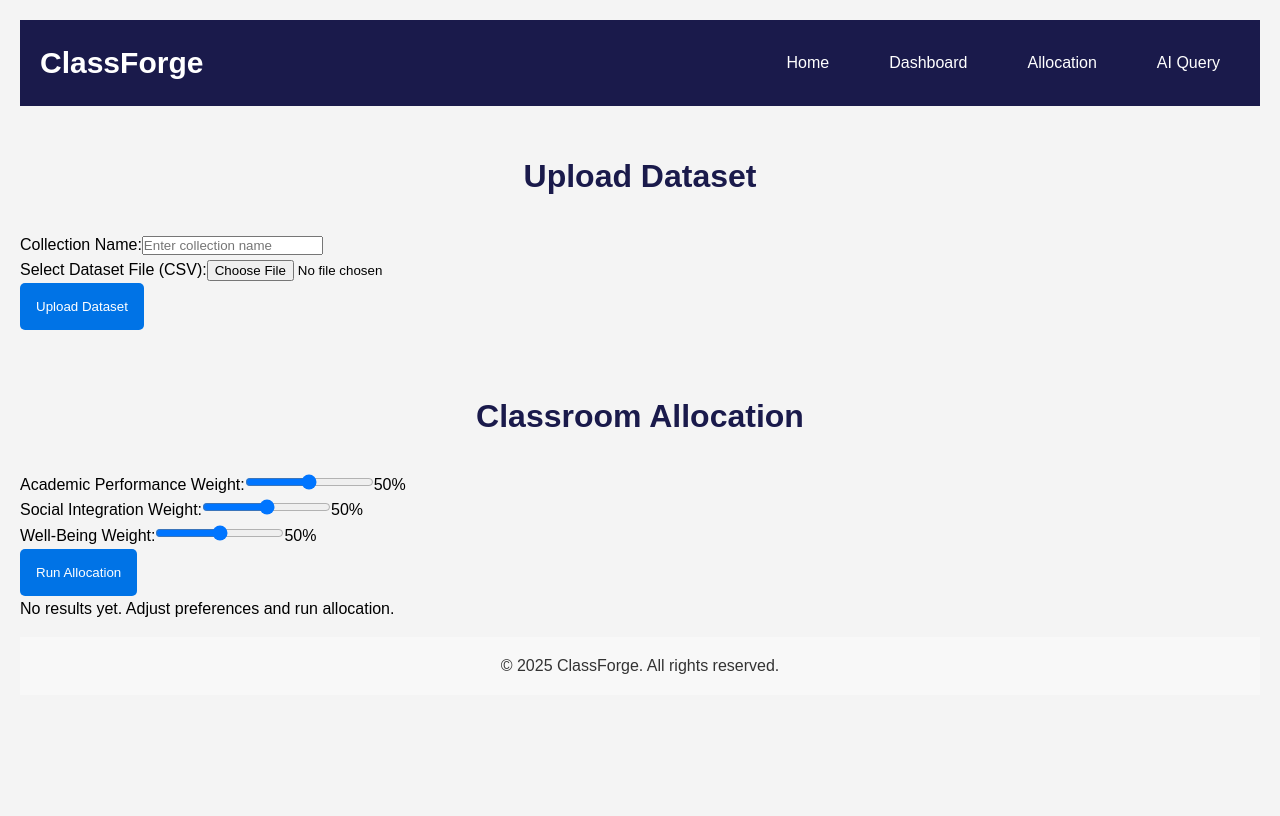
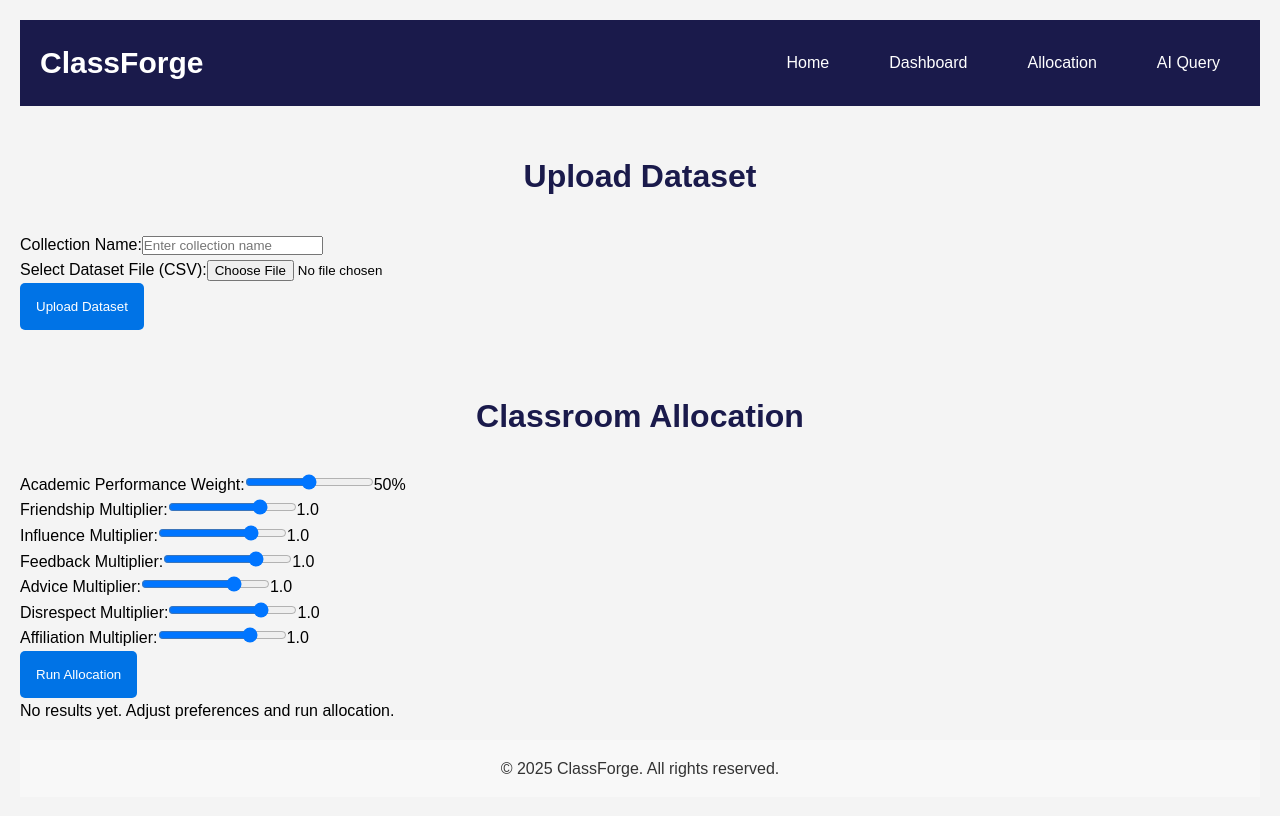
Before and after one commit to Laaden/SNA-classroom-allocation, a React (Vite) app in the folder Frontend/: page /#/weights in a window 1280 px wide. Built offline with nearby package versions, Linux system fonts and the light colour scheme.

Commit message:
Update WeightsPage.jsx
- got rid of social + wellbeing from code

```diff
--- a/Frontend/src/pages/WeightsPage.jsx
+++ b/Frontend/src/pages/WeightsPage.jsx
@@ -4,30 +4,41 @@ import React, { useState } from "react";
 
 export default function WeightsPage() {
   const navigate = useNavigate();
+
+  // --- academic weight (0–100) ---
   const [academicWeight, setAcademicWeight] = useState(50);
-    const [socialWeight, setSocialWeight] = useState(50);
-    const [wellBeingWeight, setWellBeingWeight] = useState(50);
-    const [allocationMessage, setAllocationMessage] = useState("");
+
+  // --- SNA multipliers (–2.0 to +2.0) ---
+  const [friendshipWeight, setFriendshipWeight] = useState(1.0);
+  const [influenceWeight, setInfluenceWeight] = useState(1.0);
+  const [feedbackWeight, setFeedbackWeight] = useState(1.0);
+  const [adviceWeight, setAdviceWeight] = useState(1.0);
+  const [disrespectWeight, setDisrespectWeight] = useState(1.0);
+  const [affiliationWeight, setAffiliationWeight] = useState(1.0);
+
+  // --- upload state ---
   const [datasetFile, setDatasetFile] = useState(null);
+  const [collectionName, setCollectionName] = useState("");
   const [uploadMessage, setUploadMessage] = useState("");
-    const [collectionName, setCollectionName] = useState("");
   const [isUploading, setIsUploading] = useState(false);
 
-    // Handle file selection for dataset upload
+  // --- allocation feedback ---
+  const [allocationMessage, setAllocationMessage] = useState("");
+
+  // Handle file selection
   const handleFileChange = (e) => {
-      if (e.target.files && e.target.files[0]) {
+    if (e.target.files?.[0]) {
       setDatasetFile(e.target.files[0]);
     }
   };
 
-    // Upload dataset file to the backend
+  // Upload CSV to backend
   const handleDatasetUpload = async (e) => {
     e.preventDefault();
     if (!collectionName) {
       setUploadMessage("Please enter a collection name.");
       return;
     }
-
     if (!datasetFile) {
       setUploadMessage("Please select a dataset file.");
       return;
@@ -35,108 +46,80 @@ export default function WeightsPage() {
 
     setIsUploading(true);
     setUploadMessage("Uploading...");
-
     const formData = new FormData();
     formData.append("file", datasetFile);
 
     try {
-        // Using the full URL instead of relative URL to avoid routing issues
-        const response = await fetch(`https://3.105.47.11:8000/upload_csv/${collectionName}`, {
-          method: "POST",
-          body: formData
-        });
+      const response = await fetch(
+        `https://3.105.47.11:8000/upload_csv/${collectionName}`,
+        { method: "POST", body: formData }
+      );
 
-        // Handle redirects as in the script
       if (response.redirected) {
         window.location.href = response.url;
         return;
       }
-
-        // Check if response is OK
       if (!response.ok) {
-          // Try to read as text first so we can see what's actually being returned
-          const textContent = await response.text();
-
-          // Try to parse as JSON if it looks like JSON
-          let errorData;
-          try {
-            if (textContent && textContent.trim()) {
-              errorData = JSON.parse(textContent);
+        const text = await response.text();
+        throw new Error(text || response.statusText);
       }
-          } catch (jsonError) {
-            // Not valid JSON, use text content as is
-            throw new Error(`Upload failed: ${textContent || response.statusText}`);
-          }
-
-          throw new Error(`Upload failed: ${JSON.stringify(errorData) || response.statusText}`);
-        }
-
-        // Success case - first check if there is content
-        const contentType = response.headers.get("content-type");
-        if (contentType && contentType.includes("application/json")) {
-          // Only try to parse JSON if that's what we're expecting
-          const text = await response.text();
-          if (text.trim()) {
-            const data = JSON.parse(text);
-            setUploadMessage(`✅ Upload successful: ${data.message || "Dataset uploaded"}`);
+      const ct = response.headers.get("content-type") || "";
+      if (ct.includes("application/json")) {
+        const json = JSON.parse(await response.text());
+        setUploadMessage(`✅ Upload successful: ${json.message || ""}`);
       } else {
         setUploadMessage("✅ Upload successful");
       }
-        } else {
-          setUploadMessage("✅ Upload successful");
-        }
-      } catch (error) {
-        console.error("Network error details:", error);
-        if (error.message === "Failed to fetch") {
-          setUploadMessage("❌ Error: Unable to connect to server. Please check if the server is running.");
-        } else {
-          setUploadMessage(`❌ Error: ${error.message}`);
-        }
+    } catch (err) {
+      console.error(err);
+      setUploadMessage(
+        err.message === "Failed to fetch"
+          ? "❌ Error: Unable to connect to server."
+          : `❌ Error: ${err.message}`
+      );
     } finally {
       setIsUploading(false);
     }
   };
 
-    // Run the allocation algorithm with provided weights
+  // Run allocation
   const handleAllocation = async (e) => {
     e.preventDefault();
     const payload = {
       academic: academicWeight,
-        social: socialWeight,
-        wellBeing: wellBeingWeight,
+      friendship: friendshipWeight,
+      influence: influenceWeight,
+      feedback: feedbackWeight,
+      advice: adviceWeight,
+      disrespect: disrespectWeight,
+      affiliation: affiliationWeight,
     };
 
     try {
       const response = await fetch("/api/allocate", {
         method: "POST",
-          headers: {
-            "Content-Type": "application/json",
-          },
+        headers: { "Content-Type": "application/json" },
         body: JSON.stringify(payload),
       });
-
-        if (!response.ok) {
-          throw new Error(`Server responded with status: ${response.status}`);
-        }
-
+      if (!response.ok) throw new Error(`Status ${response.status}`);
       const result = await response.json();
-        setAllocationMessage(result.message || "Allocation successful and stored.");
-
-        // Navigate to the result page after successful allocation
+      setAllocationMessage(result.message || "Allocation successful.");
       navigate("/result");
-      } catch (error) {
-        console.error("Error running allocation:", error);
-        setAllocationMessage(`Error running allocation: ${error.message}`);
+    } catch (err) {
+      console.error(err);
+      setAllocationMessage(`Error running allocation: ${err.message}`);
     }
   };
 
   return (
     <div>
-        {/* Header Section */}
+      {/* Header */}
       <header>
         <div className="header-container">
           <div className="logo">
-              <a href="index.html" className="logo-link">ClassForge</a>
+            <a href="index.html" className="logo-link">
+              ClassForge
+            </a>
           </div>
           <nav className="navbar">
             <ul className="nav-list">
@@ -149,7 +132,7 @@ export default function WeightsPage() {
         </div>
       </header>
 
-        {/* Dataset Upload Section */}
+      {/* Dataset Upload */}
       <section id="dataset-upload">
         <div className="container">
           <h2>Upload Dataset</h2>
@@ -159,9 +142,8 @@ export default function WeightsPage() {
               <input
                 type="text"
                 id="collectionName"
-                  name="collectionName"
                 value={collectionName}
-                  onChange={(e) => setCollectionName(e.target.value)}
+                onChange={e => setCollectionName(e.target.value)}
                 placeholder="Enter collection name"
                 required
               />
@@ -171,7 +153,6 @@ export default function WeightsPage() {
               <input
                 type="file"
                 id="datasetFile"
-                  name="datasetFile"
                 accept=".csv"
                 onChange={handleFileChange}
                 required
@@ -182,61 +163,122 @@ export default function WeightsPage() {
             </button>
           </form>
           {uploadMessage && (
-              <div className={uploadMessage.includes("Error") ? "error-message" : "success-message"}>
+            <div className={uploadMessage.startsWith("❌") ? "error-message" : "success-message"}>
               {uploadMessage}
             </div>
           )}
         </div>
       </section>
 
-        {/* Allocation Section */}
+      {/* Allocation */}
       <section id="allocation">
         <div className="container">
           <h2>Classroom Allocation</h2>
           <form id="allocationForm" onSubmit={handleAllocation}>
+
+            {/* Academic 0–100 slider */}
             <div className="form-group">
               <label htmlFor="academicWeight">Academic Performance Weight:</label>
               <input
                 type="range"
                 id="academicWeight"
-                  name="academicWeight"
                 min="0"
                 max="100"
                 value={academicWeight}
-                  onChange={(e) => setAcademicWeight(Number(e.target.value))}
+                onChange={e => setAcademicWeight(Number(e.target.value))}
               />
               <span>{academicWeight}%</span>
             </div>
+
+            {/* SNA multipliers –2.0 to +2.0 */}
             <div className="form-group">
-                <label htmlFor="socialWeight">Social Integration Weight:</label>
+              <label htmlFor="friendshipWeight">Friendship Multiplier:</label>
               <input
                 type="range"
-                  id="socialWeight"
-                  name="socialWeight"
-                  min="0"
-                  max="100"
-                  value={socialWeight}
-                  onChange={(e) => setSocialWeight(Number(e.target.value))}
+                id="friendshipWeight"
+                min="-2"
+                max="2"
+                step="0.1"
+                value={friendshipWeight}
+                onChange={e => setFriendshipWeight(parseFloat(e.target.value))}
               />
-                <span>{socialWeight}%</span>
+              <span>{friendshipWeight.toFixed(1)}</span>
             </div>
             <div className="form-group">
-                <label htmlFor="wellBeingWeight">Well-Being Weight:</label>
+              <label htmlFor="influenceWeight">Influence Multiplier:</label>
               <input
                 type="range"
-                  id="wellBeingWeight"
-                  name="wellBeingWeight"
-                  min="0"
-                  max="100"
-                  value={wellBeingWeight}
-                  onChange={(e) => setWellBeingWeight(Number(e.target.value))}
+                id="influenceWeight"
+                min="-2"
+                max="2"
+                step="0.1"
+                value={influenceWeight}
+                onChange={e => setInfluenceWeight(parseFloat(e.target.value))}
               />
-                <span>{wellBeingWeight}%</span>
+              <span>{influenceWeight.toFixed(1)}</span>
             </div>
+            <div className="form-group">
+              <label htmlFor="feedbackWeight">Feedback Multiplier:</label>
+              <input
+                type="range"
+                id="feedbackWeight"
+                min="-2"
+                max="2"
+                step="0.1"
+                value={feedbackWeight}
+                onChange={e => setFeedbackWeight(parseFloat(e.target.value))}
+              />
+              <span>{feedbackWeight.toFixed(1)}</span>
+            </div>
+            <div className="form-group">
+              <label htmlFor="adviceWeight">Advice Multiplier:</label>
+              <input
+                type="range"
+                id="adviceWeight"
+                min="-2"
+                max="2"
+                step="0.1"
+                value={adviceWeight}
+                onChange={e => setAdviceWeight(parseFloat(e.target.value))}
+              />
+              <span>{adviceWeight.toFixed(1)}</span>
+            </div>
+            <div className="form-group">
+              <label htmlFor="disrespectWeight">Disrespect Multiplier:</label>
+              <input
+                type="range"
+                id="disrespectWeight"
+                min="-2"
+                max="2"
+                step="0.1"
+                value={disrespectWeight}
+                onChange={e => setDisrespectWeight(parseFloat(e.target.value))}
+              />
+              <span>{disrespectWeight.toFixed(1)}</span>
+            </div>
+            <div className="form-group">
+              <label htmlFor="affiliationWeight">Affiliation Multiplier:</label>
+              <input
+                type="range"
+                id="affiliationWeight"
+                min="-2"
+                max="2"
+                step="0.1"
+                value={affiliationWeight}
+                onChange={e => setAffiliationWeight(parseFloat(e.target.value))}
+              />
+              <span>{affiliationWeight.toFixed(1)}</span>
+            </div>
+
             <button type="submit">Run Allocation</button>
           </form>
+
           <div id="resultsContainer">
-              {allocationMessage ? <p>{allocationMessage}</p> : <p>No results yet. Adjust preferences and run allocation.</p>}
+            {allocationMessage ? (
+              <p>{allocationMessage}</p>
+            ) : (
+              <p>No results yet. Adjust preferences and run allocation.</p>
+            )}
           </div>
         </div>
       </section>
```
Lines whose indentation alone changed are shown as unchanged.
